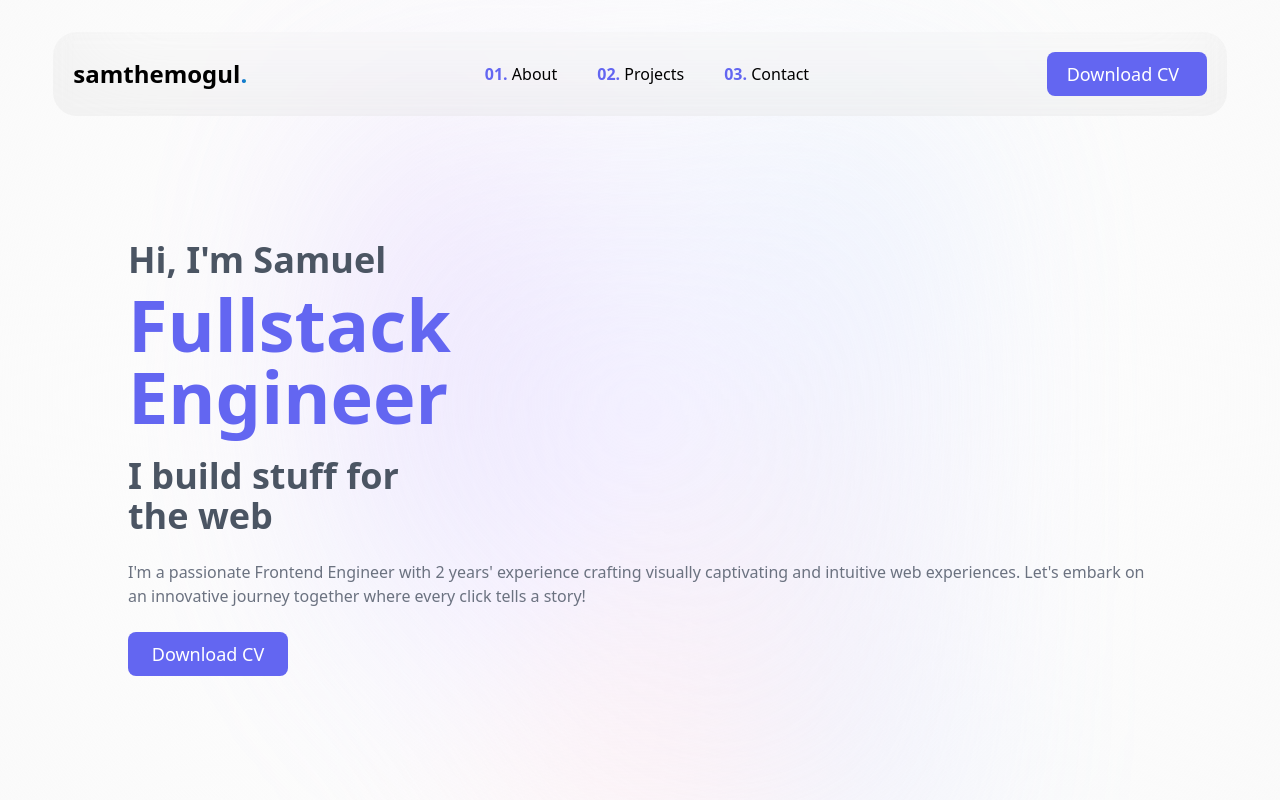
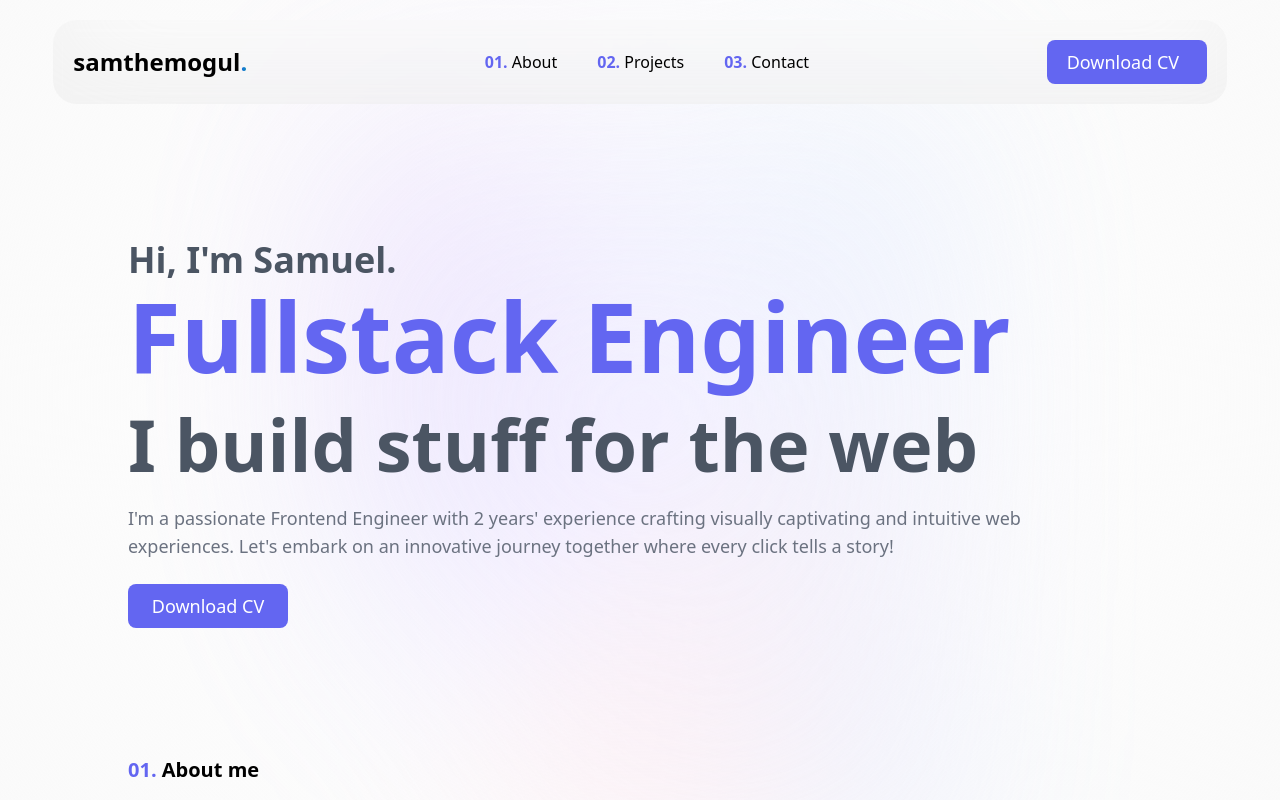
Before and after one commit to samthemogul/samthemogul-v2, a Next.js app: page / in a window 1280 px wide. Shown: the top 800 px of the page. Built offline with nearby package versions, Linux system fonts and the light colour scheme.

Commit message:
first fix dec 11

```diff
--- a/app/page.jsx
+++ b/app/page.jsx
@@ -7,10 +7,10 @@ const Home = () => {
   return (
     <>
     <section className='mt-60 flex flex-col gap-2 w-full'>
-        <p className='text-gray-600 text-4xl font-bold'>Hi, I'm Samuel</p>
-        <h1 className='font-bold text-7xl text-indigo-500 mb-4'>Fullstack <br />Engineer</h1>
-        <h3 className='text-gray-600 font-bold text-4xl'>I build stuff for <br />the web</h3>
-        <p className='text-gray-500 my-4'>I'm a passionate Frontend Engineer with 2 years' experience crafting visually captivating and intuitive web experiences. Let's embark on an innovative journey together where every click tells a story!</p>
+        <p className='text-gray-600 text-4xl font-bold'>Hi, I'm Samuel.</p>
+        <h1 className='font-bold text-7xl sm:text-8xl text-indigo-500 mb-4'>Fullstack <br className='sm:hidden' />Engineer</h1>
+        <h3 className='text-gray-600 font-bold text-4xl sm:text-7xl'>I build stuff for <br className='sm:hidden' />the web</h3>
+        <p className='text-gray-500 sm:text-lg my-4'>I'm a passionate Frontend Engineer with 2 years' experience crafting visually captivating and intuitive web <br className='hidden sm:block' /> experiences. Let's embark on an innovative journey together where every click tells a story!</p>
         <button className='sm:text-lg w-40 text-base blue_color text-white px-5 py-2 rounded-lg hover:bg-gray-700 duration-300'>Download CV</button>
     </section>
     <About />
--- a/components/Nav.jsx
+++ b/components/Nav.jsx
@@ -16,7 +16,7 @@ const Nav = () => {
   }
 
   return (
-    <section className='fixed z-20 top-0 w-full sm:w-11/12 sm:top-8 flex item-center justify-center glassmorphism'>
+    <section className='fixed z-20 top-0 w-full sm:w-11/12 sm:top-5 flex item-center justify-center glassmorphism'>
       <nav className='flex w-full sm:gap-40 gap-10 justify-between items-center relative'>
         <div>
             <Link href="/">
--- a/containers/About.jsx
+++ b/containers/About.jsx
@@ -5,7 +5,7 @@ import Skills from "@components/Skills";
 
 const About = () => {
   return (
-    <div id="about" className="mt-32 sm:flex sm:flex-row gap-10 flex-col">
+    <div id="about" className="mt-32 sm:flex sm:p-10 sm:justify-center sm:flex-row gap-10 flex-col">
       <div className="flex flex-col gap-5 mb-10">
         <h1 className="font-bold text-xl">
           <span className="text-indigo-500">01. </span>
--- a/styles/globals.css
+++ b/styles/globals.css
@@ -141,7 +141,7 @@
 }
 
 .glassmorphism {
-  @apply rounded-lg sm:rounded-3xl bg-white/20 shadow-[inset_10px_-50px_94px_0_rgb(199,199,199,0.2)] backdrop-blur p-5;
+  @apply rounded-lg sm:rounded-3xl bg-white/50 shadow-[inset_10px_-50px_94px_0_rgb(199,199,199,0.2)] backdrop-blur p-5;
 }
 
 .prompt_layout {
```
